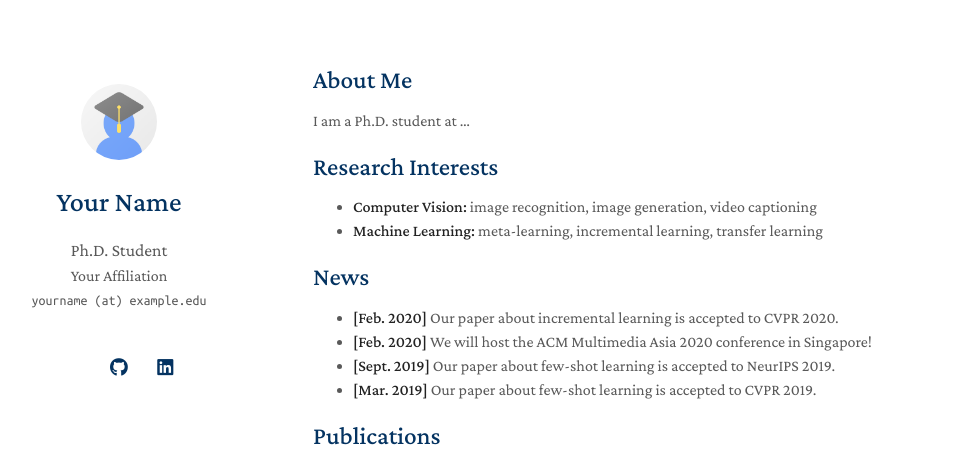
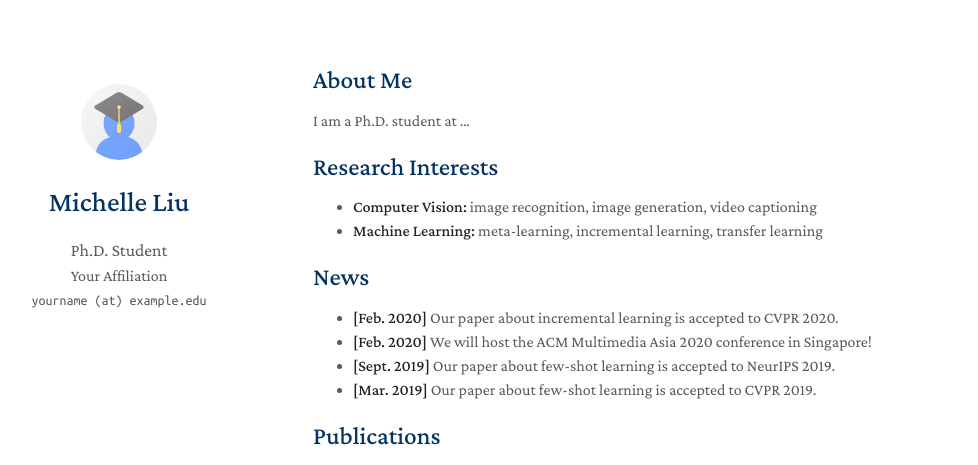
Before and after one commit to liu-mich/liu-mich.github.io, a Jekyll site: the page built from index.md, in a window 1280 px wide. Shown: the top 465 px of the page, without its empty margins (157-1135 px from the left). Built offline with Jekyll 4.4.1, drawn with Linux system fonts in a browser that asks for light colours; a style sheet for code colours, icons or effects is not loaded; our own code applies the rules of GitHub Pages for plain Markdown files; some of the changed lines change nothing that is shown.

Commit message:
Update _config.yml

```diff
--- a/_config.yml
+++ b/_config.yml
@@ -1,22 +1,22 @@
 # Basic Information
-title: Your Name
+title: Michelle Liu
 position: Ph.D. Student
 affiliation: Your Affiliation
 email: yourname (at) example.edu
 
 # Search Engine Optimization (SEO)
 # The following information is used to improve the website traffic from search engines, e.g., Google.
-keywords: minimal light
-description: The Minimal Light is a simple and elegant jekyll theme for academic personal homepage.
-canonical: https://minimal-light-theme.yliu.me/
+keywords:
+description:
+canonical: https://liu-mich.github.io
 
 # Links
 # If you don't need one of them, you may delete the corresponding line.
-google_scholar: https://scholar.google.com/
+#google_scholar: https://scholar.google.com/
 cv_link: assets/files/curriculum_vitae.pdf
-github_link: https://github.com/
-linkedin: https://www.linkedin.com/
-twitter: https://twitter.com/
+#github_link: https://github.com/
+#linkedin: https://www.linkedin.com/
+#twitter: https://twitter.com/
 
 # Images (e.g., your profile picture and your website's favicon)
 # "favicon" and "favicon_dark" are used for the light and dark modes, respectively.
@@ -30,7 +30,7 @@
 
 # Auto Dark Mode
 # You may use the option to disable the automatic dark theme
-auto_dark_mode: true
+auto_dark_mode: false
 
 # Font
 # You can use this option to choose between Serif or Sans Serif fonts.
```
